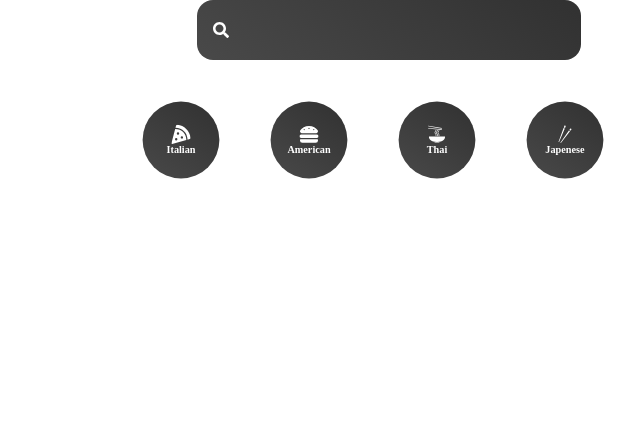
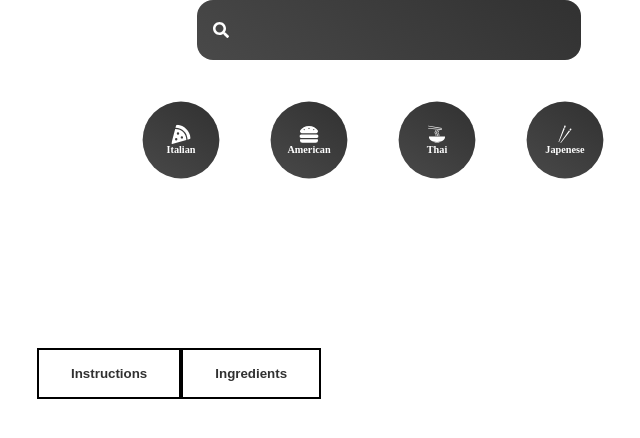
Before and after one commit to jonesdy99/recipeapp, a React (Create React App) app: page /recipe/1 in a window 1280 px wide. Shown: the top 438 px of the page, without its empty margins (251-891 px from the left). Built offline with nearby package versions, Linux system fonts and the light colour scheme; no server answers.

Commit message:
start on individual recipe page

```diff
--- a/src/components/Popular.jsx
+++ b/src/components/Popular.jsx
@@ -2,6 +2,7 @@
 import styled from "styled-components"
 import {Splide, SplideSlide} from '@splidejs/react-splide'
 import '@splidejs/splide/dist/css/splide.min.css'
+import { Link } from "react-router-dom"
 
 
 function Popular() {
@@ -38,9 +39,11 @@
             return(
               <SplideSlide key={recipe.id}>
                 <Card>
-                  <p>{recipe.title}</p>
-                  <img src={recipe.image} alt={recipe.title}/>
-                  <Gradient/>
+                  <Link to={'/recipe/' + recipe.id}>
+                    <p>{recipe.title}</p>
+                    <img src={recipe.image} alt={recipe.title}/>
+                    <Gradient/>
+                  </Link>
                 </Card>
               </SplideSlide>
             )
--- a/src/components/Veggie.jsx
+++ b/src/components/Veggie.jsx
@@ -2,6 +2,7 @@
 import styled from "styled-components"
 import {Splide, SplideSlide} from '@splidejs/react-splide'
 import '@splidejs/splide/dist/css/splide.min.css'
+import { Link } from "react-router-dom"
 
 
 
@@ -39,9 +40,11 @@
             return(
               <SplideSlide key={recipe.id}>
                 <Card>
-                  <p>{recipe.title}</p>
-                  <img src={recipe.image} alt={recipe.title}/>
-                  <Gradient/>
+                  <Link to={'/recipe/' + recipe.id}>
+                    <p>{recipe.title}</p>
+                    <img src={recipe.image} alt={recipe.title}/>
+                    <Gradient/>
+                  </Link>
                 </Card>
               </SplideSlide>
             )
--- a/src/pages/Pages.jsx
+++ b/src/pages/Pages.jsx
@@ -2,6 +2,7 @@
 import Home from './Home'
 import Cuisine from './Cuisine'
 import Searched from './Searched'
+import Recipe from './Recipe'
 import {Route, Routes} from 'react-router-dom'
 
 function Pages() {
@@ -10,6 +11,7 @@
         <Route path='/' element={<Home />} />
         <Route path='/cuisine/:type' element={<Cuisine />} />
         <Route path='/searched/:search' element={<Searched/>} />
+        <Route path='/recipe/:name' element={<Recipe />} />
       </Routes>
   )
 }
--- /dev/null
+++ b/src/pages/Recipe.jsx
@@ -0,0 +1,70 @@
+import { useEffect, useState } from "react";
+import styled from "styled-components";
+import { useParams } from "react-router-dom";
+
+import React from 'react'
+
+function Recipe() {
+
+  let params = useParams()
+  const [details, setDetails] = useState({})
+  const [activeTab, setActiveTab] = useState('instructions')
+
+  const fetchDetails = async () => {
+    const data = await fetch(`https://api.spoonacular.com/recipes/${params.name}/information?apiKey=${process.env.REACT_APP_API_KEY}`)
+    const detailData = await data.json()
+    setDetails(detailData)
+  }
+
+  useEffect(() => {
+    fetchDetails()
+  },[params.name])
+
+  return (
+    <DetailWrapper>
+      <div>
+        <h2>{details.title}</h2>
+        <img src={details.image} alt="" />
+      </div>
+      <Info>
+        <Button>Instructions</Button>
+        <Button>Ingredients</Button>
+      </Info>
+    </DetailWrapper>
+  )
+}
+
+const DetailWrapper = styled.div`
+  margin-top: 10rem;
+  margin-bottom: 5rem;
+  display: flex;
+  .active{
+    background: linear-gradient(35deg, #494949, #313131)
+    color: white;
+  }
+  h2{
+    margin-bottom: 2rem;
+  }
+  li{
+    font-size: 1.2rem;
+    line-height: 2.5rem;
+  }
+  ul{
+    margin-top: 2rem;
+  }
+`
+
+const Button = styled.button`
+  padding: 1rem 2rem;
+  color: #313131;
+  background: white;
+  border: 2px solid black;
+  margin- right: 2rem;
+  font-weight: 600;
+`
+
+const Info = styled.div`
+  margin-left: 10rem;
+`
+
+export default Recipe
```
